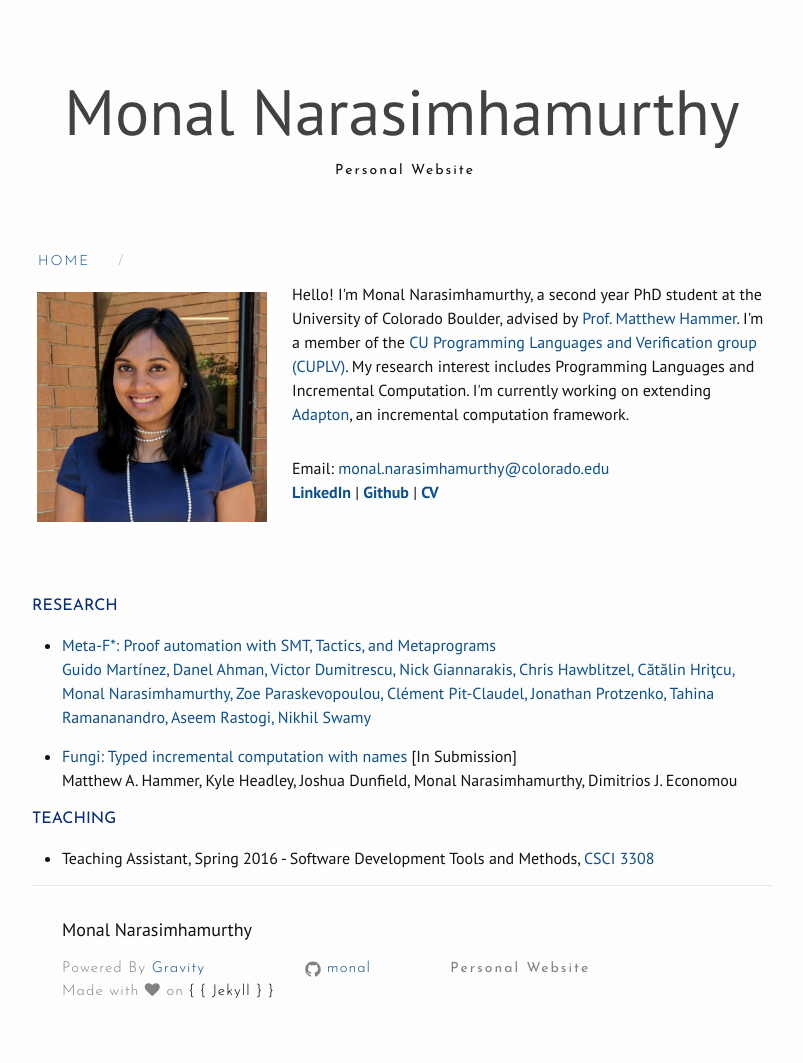
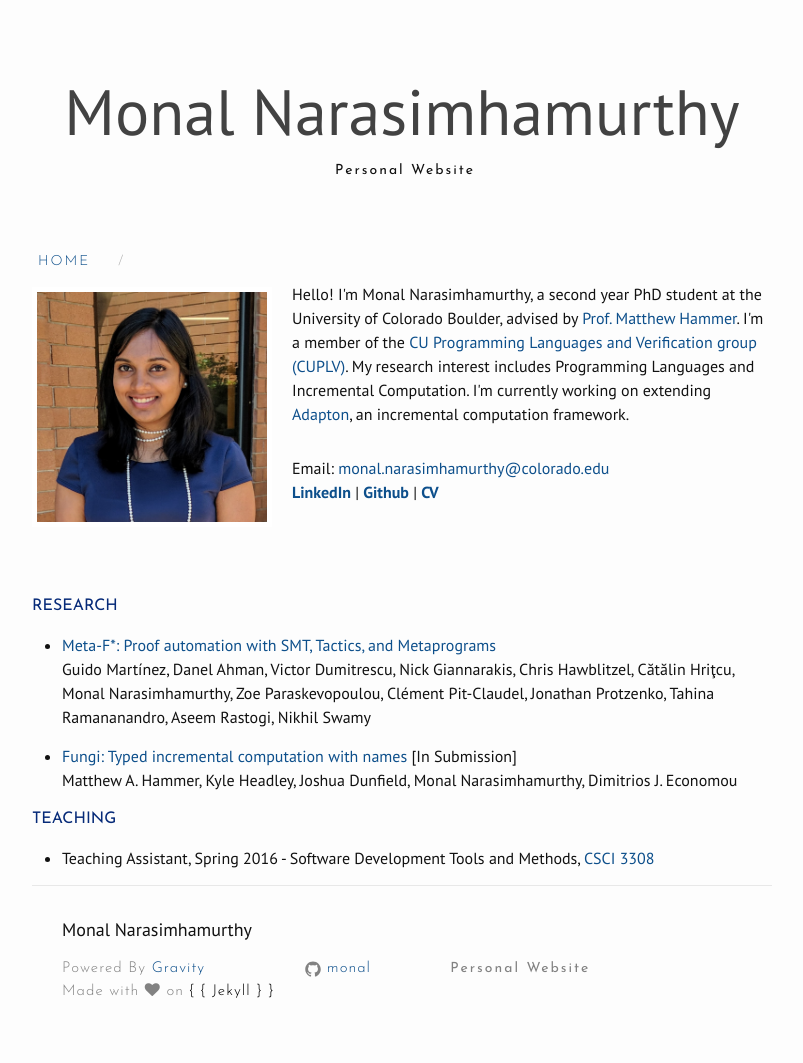
Before and after one commit to monal/monal.github.io, a Jekyll site: the page built from index.html, in a window 1280 px wide. Shown: the whole page, without its empty margins (238-1041 px from the left). Built offline with Jekyll 4.4.1, drawn with Linux system fonts in a browser that asks for light colours; nearby versions of some CDN libraries.

Commit message:
Update index.html

```diff
--- a/index.html
+++ b/index.html
@@ -15,7 +15,7 @@ layout: default
 
 <div style="margin-top:-5px">
 <h4 style="color:#062A78; font-family:'Josefin Sans';">RESEARCH</h4>
-  <ul><li style=""><a href="https://arxiv.org/abs/1803.06547">Meta-F*: Proof automation with SMT, Tactics, and Metaprograms <br>
+  <ul><li style=""><a href="https://arxiv.org/abs/1803.06547">Meta-F*: Proof automation with SMT, Tactics, and Metaprograms </a> <br>
     Guido Martínez, Danel Ahman, Victor Dumitrescu, Nick Giannarakis, Chris Hawblitzel, Cătălin Hriţcu, Monal Narasimhamurthy, Zoe Paraskevopoulou, Clément Pit-Claudel, Jonathan Protzenko, Tahina Ramananandro, Aseem Rastogi, Nikhil Swamy
   </li></ul>
 <ul><li style=""><a href="http://matthewhammer.org/fungi-lang-2018.pdf">Fungi: Typed incremental computation with names</a> [In Submission] <br>
```
